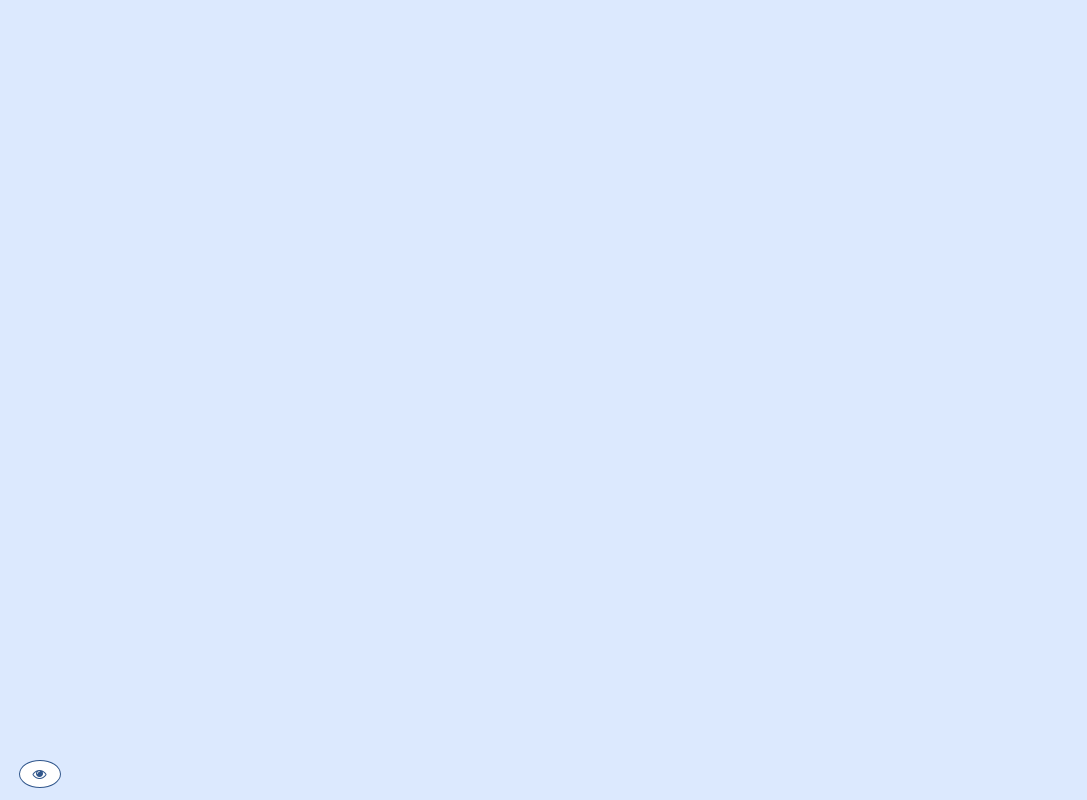
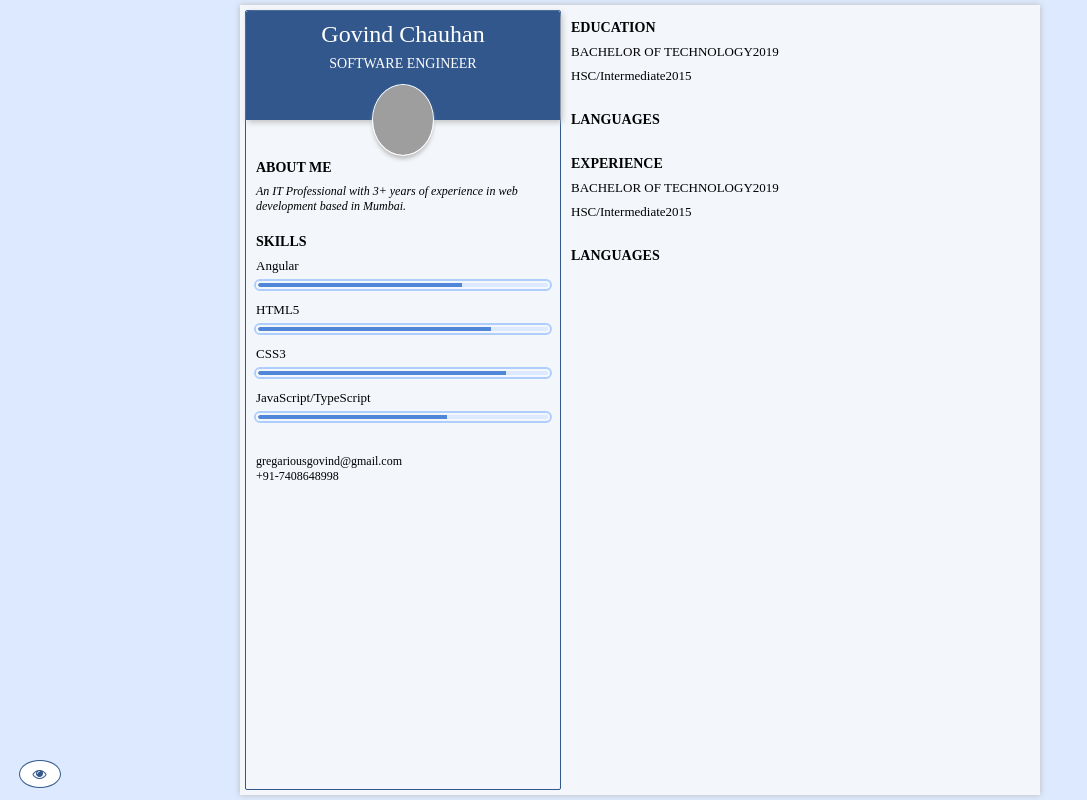
Before and after one commit to gregariousgovind/angularTheming, an Angular app: page /resume in a window 1280 px wide. Before the commit this address led to /. Shown: the whole page, without its empty margins (0-1087 px from the left). Built offline with nearby package versions, Linux system fonts and the light colour scheme; grey boxes are pictures that could not be loaded.

Commit message:
4 files modified, 3 added

```diff
--- a/src/app/components/carousal/carousal.component.scss
+++ b/src/app/components/carousal/carousal.component.scss
@@ -112,11 +112,6 @@
         height: 40px;
         width: 100%;
       }
-
-      @media screen and (max-width: 600px) {
-        & {
-        }
-      }
     }
   }
 }
--- a/src/app/components/landing-page/landing-page.component.html
+++ b/src/app/components/landing-page/landing-page.component.html
@@ -134,7 +134,10 @@
         <i class="fa fa-codepen" name="Codepen"></i>
         <i class="fa fa-low-vision" name="WCAG"></i>
       </div>
-      <demo-button [config]="resumeBtnConfig"></demo-button>
+      <demo-button
+        [config]="resumeBtnConfig"
+        (callback)="viewResume($event)"
+      ></demo-button>
     </div>
   </div>
 
--- a/src/app/components/landing-page/landing-page.component.ts
+++ b/src/app/components/landing-page/landing-page.component.ts
@@ -1,4 +1,5 @@
 import { Component, OnInit } from '@angular/core';
+import { Router } from '@angular/router';
 import { IButton } from '../button/button.model';
 
 @Component({
@@ -9,11 +10,15 @@ import { IButton } from '../button/button.model';
 export class LandingPageComponent implements OnInit {
   public resumeBtnConfig: IButton;
 
-  constructor() {}
+  constructor(private router: Router) {}
 
   ngOnInit() {
     this.resumeBtnConfig = {
       title: 'View My Resume',
     };
   }
+
+  viewResume(e) {
+    this.router.navigateByUrl('/resume');
+  }
 }
--- /dev/null
+++ b/src/app/components/resume/resume.component.html
@@ -0,0 +1,64 @@
+<div class="resume-wrapper aerolighter">
+  <div class="section-container left">
+    <section class="profile base">
+      <h1 class="name">Govind Chauhan</h1>
+      <h2 class="role">Software Engineer</h2>
+      <img
+        src="https://images.pexels.com/photos/10432243/pexels-photo-10432243.jpeg?auto=compress&cs=tinysrgb&h=750&w=1260"
+        alt="profile image"
+      />
+    </section>
+    <section class="about">
+      <h3>ABOUT ME</h3>
+      <p>
+        <i>
+          An IT Professional with 3+ years of experience in web development
+          based in Mumbai.
+        </i>
+      </p>
+    </section>
+    <section class="skills">
+      <h3>Skills</h3>
+      <h4 class="skill" style="--level: 70%">Angular</h4>
+      <h4 class="skill" style="--level: 80%">HTML5</h4>
+      <h4 class="skill" style="--level: 85%">CSS3</h4>
+      <h4 class="skill" style="--level: 65%">JavaScript/TypeScript</h4>
+    </section>
+    <section class="contacts">
+      <p>gregariousgovind@gmail.com</p>
+      <p>+91-7408648998</p>
+    </section>
+  </div>
+  <div class="section-container right">
+    <section class="education">
+      <h3>EDUCATION</h3>
+      <h4>
+        <span>BACHELOR OF TECHNOLOGY</span>
+        <span>2019</span>
+      </h4>
+      <h4>
+        <span>HSC/Intermediate</span>
+        <span>2015</span>
+      </h4>
+    </section>
+    <section class="languages">
+      <h3>LANGUAGES</h3>
+      <p></p>
+    </section>
+    <section class="experience">
+      <h3>EXPERIENCE</h3>
+      <h4>
+        <span>BACHELOR OF TECHNOLOGY</span>
+        <span>2019</span>
+      </h4>
+      <h4>
+        <span>HSC/Intermediate</span>
+        <span>2015</span>
+      </h4>
+    </section>
+    <section class="education">
+      <h3>LANGUAGES</h3>
+      <p></p>
+    </section>
+  </div>
+</div>
--- /dev/null
+++ b/src/app/components/resume/resume.component.scss
@@ -0,0 +1,141 @@
+.resume-wrapper {
+  display: flex;
+  margin: 5px auto;
+  padding: 5px;
+  width: calc(100vw - 10px);
+  max-width: 800px;
+  min-height: calc(100vh - 10px);
+  box-shadow: 0 0 6px var(--box-shadow);
+
+  .section-container {
+    &.left {
+      width: 40%;
+      border: 1px solid var(--theme-color);
+      border-radius: 2px;
+    }
+
+    &.right {
+      width: 60%;
+    }
+
+    section {
+      padding: 10px;
+
+      h1,
+      h2,
+      h3,
+      h4 {
+        margin-top: 0;
+        margin-bottom: 8px;
+        font-weight: normal;
+      }
+
+      h1 {
+        font-size: 24px;
+      }
+
+      h2 {
+        font-size: 16px;
+      }
+
+      h3 {
+        font-size: 14px;
+        font-weight: 600;
+        text-transform: uppercase;
+      }
+
+      h4 {
+        font-size: 13px;
+      }
+
+      p {
+        margin: 0;
+        font-size: 12px;
+      }
+
+      &.profile {
+        position: relative;
+        min-height: 80px;
+        text-align: center;
+        padding-bottom: 40px;
+        box-shadow: 2px 2px 6px var(--box-shadow);
+        border-radius: 2px 2px 0 0;
+
+        .role {
+          text-transform: uppercase;
+          font-size: 14px;
+        }
+
+        img {
+          position: absolute;
+          top: 100%;
+          left: 50%;
+          transform: translate(-50%, -50%);
+          outline: 1px solid;
+          box-shadow: 0 4px 4px var(--box-shadow);
+          width: 60px;
+          height: 70px;
+          border-radius: 50%;
+        }
+      }
+
+      &.about {
+        padding-top: 40px;
+      }
+
+      &.skills {
+        h4.skill {
+          position: relative;
+          padding-bottom: 20px;
+
+          &:before,
+          &:after {
+            content: '';
+            position: absolute;
+            bottom: 5px;
+            left: 0;
+            display: block;
+            border: 2px solid var(--theme-color-aerolighter);
+            outline: var(--theme-color-lighter) solid 2px;
+            height: 8px;
+            border-radius: 5px;
+          }
+
+          &:before {
+            width: 100%;
+            background: var(--theme-color-lightest);
+          }
+
+          &:after {
+            width: var(--level);
+            background: var(--theme-color-light);
+            border-radius: 5px 0 0 5px;
+            border-right: 0;
+            outline: none;
+          }
+        }
+      }
+    }
+  }
+
+  @media screen and (max-width: 600px) {
+    & {
+      flex-direction: column;
+      .section-container {
+        &.left,
+        &.right {
+          width: 100%;
+          border: 1px solid var(--theme-color);
+        }
+        &.left {
+          border-bottom: none;
+          border-radius: 2px 2px 0 0;
+        }
+        &.right {
+          border-top: none;
+          border-radius: 0 0 2px 2px;
+        }
+      }
+    }
+  }
+}
--- /dev/null
+++ b/src/app/components/resume/resume.component.ts
@@ -0,0 +1,15 @@
+import { Component, OnInit } from '@angular/core';
+
+@Component({
+  selector: 'app-resume',
+  templateUrl: './resume.component.html',
+  styleUrls: ['./resume.component.scss']
+})
+export class ResumeComponent implements OnInit {
+
+  constructor() { }
+
+  ngOnInit() {
+  }
+
+}
--- a/src/app/routing.module.ts
+++ b/src/app/routing.module.ts
@@ -4,10 +4,12 @@ import { RouterModule, Routes } from '@angular/router';
 import { WrapperComponent } from './shared/wrapper/wrapper.component';
 import { StatusCardsComponent } from './components/status-cards/status-cards.component';
 import { LandingPageComponent } from './components/landing-page/landing-page.component';
+import { ResumeComponent } from './components/resume/resume.component';
 
 const routes: Routes = [
   { path: '', redirectTo: 'landing', pathMatch: 'full' },
   { path: 'landing', component: LandingPageComponent },
+  { path: 'resume', component: ResumeComponent },
   {
     path: 'theming',
     component: WrapperComponent,
```
